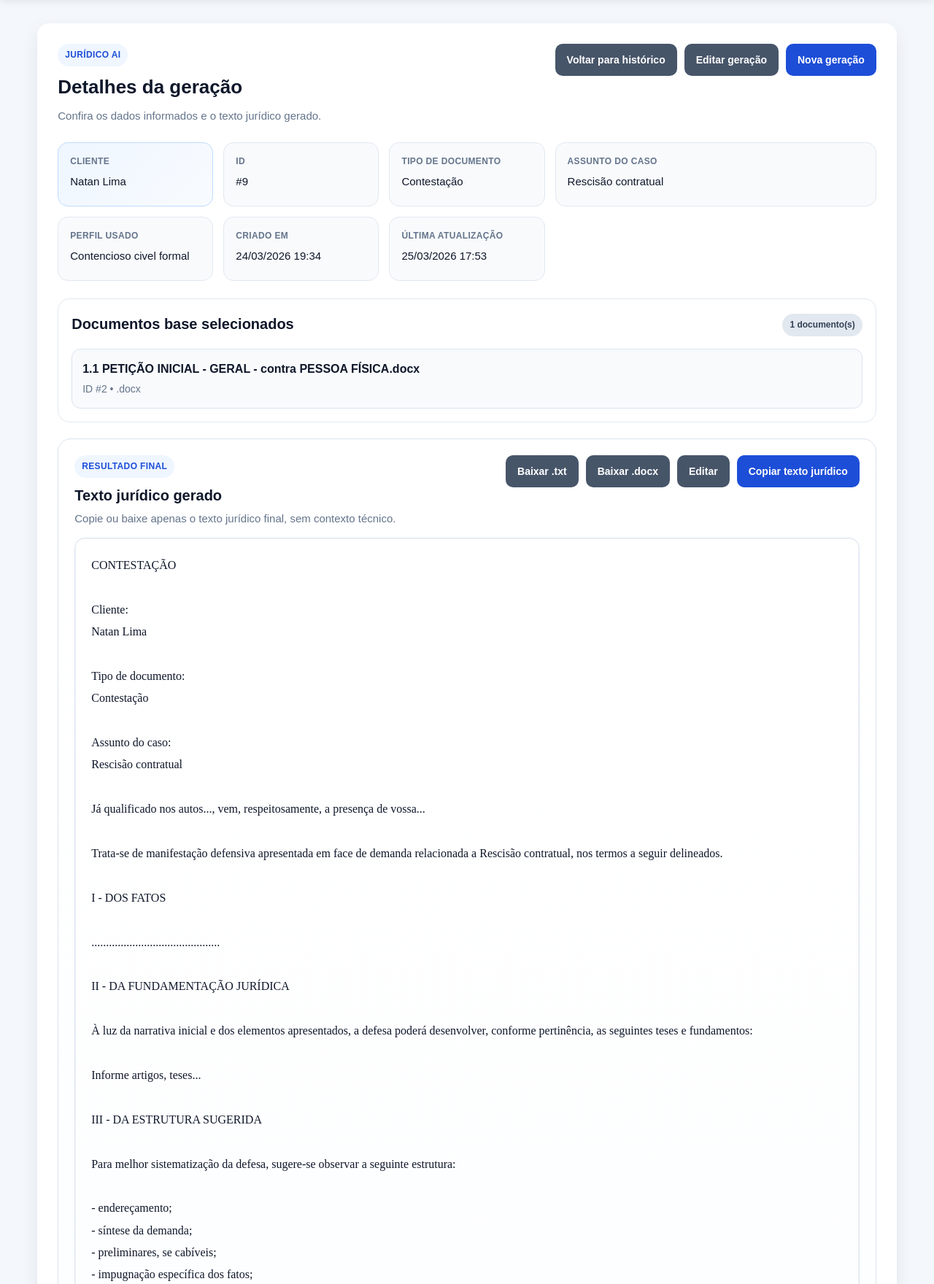
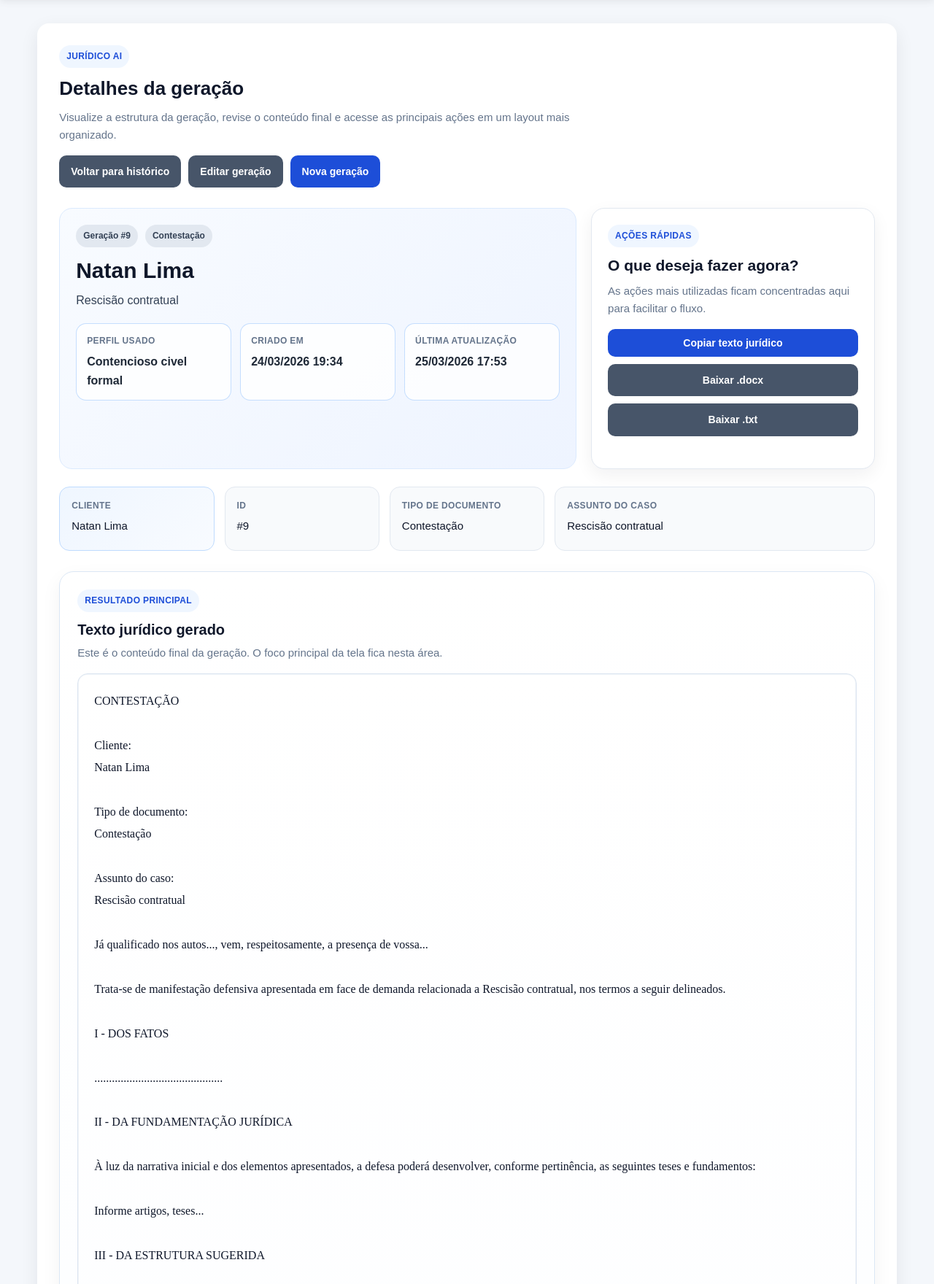
Before and after one commit to NatanLima3103/juridico_ai, a FastAPI app: page /generations/9 in a window 1280 px wide. Shown: the part 170-1930 px from the top of the page at 73% size. Run offline with FastAPI, Linux system fonts and the light colour scheme; data comes from the database, SQL or seed files in the repository.

Commit message:
Notebook pessoal (Etapa 6.3 finalizada)

```diff
--- a/app/static/css/style.css
+++ b/app/static/css/style.css
@@ -723,18 +723,18 @@ input[type="number"] {
 .lista-documentos-utilizados {
     display: grid;
     grid-template-columns: 1fr;
-    gap: 12px;
-    margin-top: 14px;
+    gap: 10px;
+    margin-top: 12px;
 }
 
 .documento-utilizado-item {
     display: flex;
     flex-direction: column;
     gap: 4px;
-    padding: 14px;
+    padding: 14px 16px;
     border-radius: 12px;
-    background: #f8fafc;
-    border: 1px solid #dbe4f0;
+    border: 1px solid #e2e8f0;
+    background: #ffffff;
 }
 
 .documento-utilizado-item strong {
@@ -876,11 +876,168 @@ input[type="number"] {
     display: flex;
 }
 
+/* =========================
+   Subetapa 6.3 - refinamento da tela de detalhes da geração
+   ========================= */
+
+.detalhe-geracao-profissional {
+    padding: 30px;
+}
+
+.cabecalho-geracao-profissional {
+    margin-bottom: 28px;
+}
+
+.cabecalho-geracao-textos {
+    max-width: 760px;
+}
+
+.detalhe-geracao-hero {
+    display: grid;
+    grid-template-columns: minmax(0, 1.55fr) minmax(280px, 0.85fr);
+    gap: 20px;
+    align-items: stretch;
+    margin-bottom: 24px;
+}
+
+.detalhe-geracao-identidade,
+.detalhe-geracao-acoes {
+    border-radius: 18px;
+    padding: 22px;
+}
+
+.detalhe-geracao-identidade {
+    background: linear-gradient(135deg, #f8fbff 0%, #eef4ff 100%);
+    border: 1px solid #dbeafe;
+}
+
+.detalhe-geracao-identidade-topo {
+    display: flex;
+    gap: 10px;
+    flex-wrap: wrap;
+    margin-bottom: 14px;
+}
+
+.detalhe-geracao-identidade h3 {
+    font-size: 30px;
+    line-height: 1.2;
+    color: #0f172a;
+    margin-bottom: 10px;
+}
+
+.detalhe-geracao-assunto {
+    color: #334155;
+    font-size: 16px;
+    margin-bottom: 18px;
+}
+
+.detalhe-geracao-meta-lista {
+    display: grid;
+    grid-template-columns: repeat(auto-fit, minmax(170px, 1fr));
+    gap: 12px;
+}
+
+.detalhe-geracao-meta-item {
+    background: rgba(255, 255, 255, 0.8);
+    border: 1px solid rgba(191, 219, 254, 0.9);
+    border-radius: 14px;
+    padding: 14px;
+}
+
+.detalhe-geracao-meta-label {
+    display: block;
+    font-size: 12px;
+    font-weight: 700;
+    text-transform: uppercase;
+    letter-spacing: 0.03em;
+    color: #64748b;
+    margin-bottom: 6px;
+}
+
+.detalhe-geracao-acoes {
+    background: #ffffff;
+    border: 1px solid #e2e8f0;
+    box-shadow: 0 8px 24px rgba(15, 23, 42, 0.06);
+}
+
+.detalhe-geracao-acoes-topo {
+    margin-bottom: 16px;
+}
+
+.detalhe-geracao-acoes-topo h3 {
+    font-size: 21px;
+    color: #0f172a;
+    margin-bottom: 6px;
+}
+
+.detalhe-geracao-acoes-botoes {
+    display: flex;
+    flex-direction: column;
+    gap: 10px;
+}
+
+.painel-resumo-geracao-profissional {
+    margin-bottom: 28px;
+}
+
+.bloco-destaque-texto-profissional {
+    margin-bottom: 26px;
+    padding: 24px;
+    border-radius: 20px;
+    border: 1px solid #dbe7f5;
+    box-shadow: 0 10px 28px rgba(15, 23, 42, 0.05);
+}
+
+.cabecalho-resultado-profissional {
+    margin-bottom: 16px;
+}
+
+.grid-conteudo-auxiliar-profissional {
+    margin-bottom: 4px;
+}
+
+.bloco-informativo-secundario {
+    margin-bottom: 22px;
+}
+
+.bloco-informativo-discreto {
+    background: #fbfdff;
+    border-color: #e5edf7;
+}
+
+.detalhes-contexto-discreto {
+    margin-top: 8px;
+    background: #fbfcfe;
+    border-color: #e2e8f0;
+}
+
+.detalhes-contexto-discreto summary {
+    color: #475569;
+    font-size: 14px;
+}
+
+.detalhes-contexto-discreto summary::before {
+    color: #64748b;
+}
+
+.resultado-texto-tecnico {
+    background: #f8fafc;
+    color: #475569;
+    border: 1px dashed #d7dee8;
+    box-shadow: none;
+}
+
+.resultado-texto-tecnico pre {
+    font-size: 12px;
+    line-height: 1.65;
+}
+
 @media (max-width: 900px) {
     .hero,
     .grid-conteudo-auxiliar,
     .geracao-card-grid,
-    .geracao-resumos {
+    .geracao-resumos,
+    .detalhe-geracao-hero {
         grid-template-columns: 1fr;
     }
 
@@ -890,6 +1047,10 @@ input[type="number"] {
 
     .geracao-meta {
         min-width: 100%;
+    }
+
+    .detalhe-geracao-identidade h3 {
+        font-size: 24px;
     }
 }
 
@@ -951,4 +1112,22 @@ input[type="number"] {
     .logo-juridico {
         height: 46px;
     }
+
+    .detalhe-geracao-profissional {
+        padding: 18px;
+    }
+
+    .detalhe-geracao-identidade,
+    .detalhe-geracao-acoes,
+    .bloco-destaque-texto-profissional {
+        padding: 18px;
+    }
+
+    .detalhe-geracao-meta-lista {
+        grid-template-columns: 1fr;
+    }
+
+    .detalhe-geracao-acoes-botoes {
+        width: 100%;
+    }
 }
--- a/app/templates/generation_detail.html
+++ b/app/templates/generation_detail.html
@@ -3,13 +3,13 @@
 {% block title %}Detalhes da geração{% endblock %}
 
 {% block content %}
-<section class="card card-detalhes-geracao">
-    <div class="cabecalho-pagina cabecalho-geracao">
-        <div>
+<section class="card card-detalhes-geracao detalhe-geracao-profissional">
+    <div class="cabecalho-pagina cabecalho-geracao cabecalho-geracao-profissional">
+        <div class="cabecalho-geracao-textos">
             <p class="etiqueta-secao">Jurídico AI</p>
             <h2>Detalhes da geração</h2>
             <p class="texto-suave">
-                Confira os dados informados e o texto jurídico gerado.
+                Visualize a estrutura da geração, revise o conteúdo final e acesse as principais ações em um layout mais organizado.
             </p>
         </div>
 
@@ -28,7 +28,82 @@
         <div class="erro">{{ erro }}</div>
     {% endif %}
 
-    <div class="painel-resumo-geracao">
+    <section class="detalhe-geracao-hero">
+        <div class="detalhe-geracao-identidade">
+            <div class="detalhe-geracao-identidade-topo">
+                <span class="badge badge-neutro">Geração #{{ geracao.id }}</span>
+                <span class="badge badge-neutro">{{ geracao.document_type }}</span>
+            </div>
+
+            <h3>{{ geracao.client_name }}</h3>
+
+            <p class="detalhe-geracao-assunto">
+                {{ geracao.case_subject }}
+            </p>
+
+            <div class="detalhe-geracao-meta-lista">
+                <div class="detalhe-geracao-meta-item">
+                    <span class="detalhe-geracao-meta-label">Perfil usado</span>
+                    <strong>
+                        {{ geracao.writing_profile.profile_name if geracao.writing_profile else "Sem perfil" }}
+                    </strong>
+                </div>
+
+                <div class="detalhe-geracao-meta-item">
+                    <span class="detalhe-geracao-meta-label">Criado em</span>
+                    <strong>
+                        {{ geracao.created_at.strftime("%d/%m/%Y %H:%M") if geracao.created_at else "-" }}
+                    </strong>
+                </div>
+
+                <div class="detalhe-geracao-meta-item">
+                    <span class="detalhe-geracao-meta-label">Última atualização</span>
+                    <strong>
+                        {{ geracao.updated_at.strftime("%d/%m/%Y %H:%M") if geracao.updated_at else "-" }}
+                    </strong>
+                </div>
+            </div>
+        </div>
+
+        <aside class="detalhe-geracao-acoes">
+            <div class="detalhe-geracao-acoes-topo">
+                <p class="etiqueta-secao">Ações rápidas</p>
+                <h3>O que deseja fazer agora?</h3>
+                <p class="texto-suave">
+                    As ações mais utilizadas ficam concentradas aqui para facilitar o fluxo.
+                </p>
+            </div>
+
+            <div class="detalhe-geracao-acoes-botoes">
+                <button
+                    type="button"
+                    class="botao"
+                    id="botao-copiar-texto"
+                    onclick="copiarTextoJuridico()"
+                >
+                    Copiar texto jurídico
+                </button>
+
+                <a
+                    class="botao botao-secundario"
+                    href="/generations/{{ geracao.id }}/download-docx"
+                >
+                    Baixar .docx
+                </a>
+
+                <a
+                    class="botao botao-secundario"
+                    href="/generations/{{ geracao.id }}/download-txt"
+                >
+                    Baixar .txt
+                </a>
+            </div>
+
+            <p id="mensagem-copia" class="mensagem-copia" aria-live="polite"></p>
+        </aside>
+    </section>
+
+    <div class="painel-resumo-geracao painel-resumo-geracao-profissional">
         <div class="info-box destaque-principal">
             <span class="info-label">Cliente</span>
             <span class="info-value">{{ geracao.client_name }}</span>
@@ -48,98 +123,25 @@
             <span class="info-label">Assunto do caso</span>
             <span class="info-value">{{ geracao.case_subject }}</span>
         </div>
-
-        <div class="info-box">
-            <span class="info-label">Perfil usado</span>
-            <span class="info-value">
-                {{ geracao.writing_profile.profile_name if geracao.writing_profile else "Sem perfil" }}
-            </span>
-        </div>
-
-        <div class="info-box">
-            <span class="info-label">Criado em</span>
-            <span class="info-value">
-                {{ geracao.created_at.strftime("%d/%m/%Y %H:%M") if geracao.created_at else "-" }}
-            </span>
-        </div>
-
-        <div class="info-box">
-            <span class="info-label">Última atualização</span>
-            <span class="info-value">
-                {{ geracao.updated_at.strftime("%d/%m/%Y %H:%M") if geracao.updated_at else "-" }}
-            </span>
-        </div>
     </div>
 
-    {% if documentos_base %}
-        <section class="bloco-informativo">
-            <div class="bloco-informativo-topo">
-                <h3>Documentos base selecionados</h3>
-                <span class="badge badge-neutro">{{ documentos_base|length }} documento(s)</span>
-            </div>
-
-            <div class="lista-documentos-utilizados">
-                {% for documento in documentos_base %}
-                    <div class="documento-utilizado-item">
-                        <strong>{{ documento.original_filename }}</strong>
-                        <span>ID #{{ documento.id }} • {{ documento.file_type }}</span>
-                    </div>
-                {% endfor %}
-            </div>
-        </section>
-    {% endif %}
-
-    <section class="bloco-resultado-principal bloco-destaque-texto">
-        <div class="cabecalho-resultado">
+    <section class="bloco-resultado-principal bloco-destaque-texto bloco-destaque-texto-profissional">
+        <div class="cabecalho-resultado cabecalho-resultado-profissional">
             <div>
-                <p class="etiqueta-secao">Resultado final</p>
+                <p class="etiqueta-secao">Resultado principal</p>
                 <h3>Texto jurídico gerado</h3>
                 <p class="texto-suave">
-                    Copie ou baixe apenas o texto jurídico final, sem contexto técnico.
+                    Este é o conteúdo final da geração. O foco principal da tela fica nesta área.
                 </p>
-            </div>
-
-            <div class="acoes-resultado">
-                <a
-                    class="botao botao-secundario"
-                    href="/generations/{{ geracao.id }}/download-txt"
-                >
-                    Baixar .txt
-                </a>
-
-                <a
-                    class="botao botao-secundario"
-                    href="/generations/{{ geracao.id }}/download-docx"
-                >
-                    Baixar .docx
-                </a>
-
-                <a
-                    class="botao botao-secundario"
-                    href="/generations/{{ geracao.id }}/edit"
-                >
-                    Editar
-                </a>
-
-                <button
-                    type="button"
-                    class="botao"
-                    id="botao-copiar-texto"
-                    onclick="copiarTextoJuridico()"
-                >
-                    Copiar texto jurídico
-                </button>
             </div>
         </div>
 
         <div class="resultado-texto resultado-texto-claro resultado-texto-juridico">
             <pre id="texto-juridico">{{ geracao.generated_text }}</pre>
         </div>
-
-        <p id="mensagem-copia" class="mensagem-copia" aria-live="polite"></p>
     </section>
 
-    <div class="grid-conteudo-auxiliar">
+    <div class="grid-conteudo-auxiliar grid-conteudo-auxiliar-profissional">
         <section class="bloco-informativo">
             <div class="bloco-informativo-topo">
                 <h3>Fatos informados</h3>
@@ -161,7 +163,7 @@
         </section>
     </div>
 
-    <section class="bloco-informativo">
+    <section class="bloco-informativo bloco-informativo-secundario">
         <div class="bloco-informativo-topo">
             <h3>Fundamentação jurídica inicial</h3>
             <span class="badge badge-neutro">Base jurídica</span>
@@ -171,12 +173,30 @@
         </div>
     </section>
 
-    <details class="detalhes-contexto">
+    {% if documentos_base %}
+        <section class="bloco-informativo bloco-informativo-discreto">
+            <div class="bloco-informativo-topo">
+                <h3>Documentos base selecionados</h3>
+                <span class="badge badge-neutro">{{ documentos_base|length }} documento(s)</span>
+            </div>
+
+            <div class="lista-documentos-utilizados">
+                {% for documento in documentos_base %}
+                    <div class="documento-utilizado-item">
+                        <strong>{{ documento.original_filename }}</strong>
+                        <span>ID #{{ documento.id }} • {{ documento.file_type }}</span>
+                    </div>
+                {% endfor %}
+            </div>
+        </section>
+    {% endif %}
+
+    <details class="detalhes-contexto detalhes-contexto-discreto">
         <summary>Ver contexto técnico utilizado</summary>
         <div class="contexto-ajuda">
-            Esta área é técnica e serve apenas para conferência interna do que foi utilizado na geração.
+            Esta área é técnica e serve apenas para conferência interna do material utilizado na geração.
         </div>
-        <div class="resultado-texto">
+        <div class="resultado-texto resultado-texto-tecnico">
             <pre>{{ geracao.context_used }}</pre>
         </div>
     </details>
```
